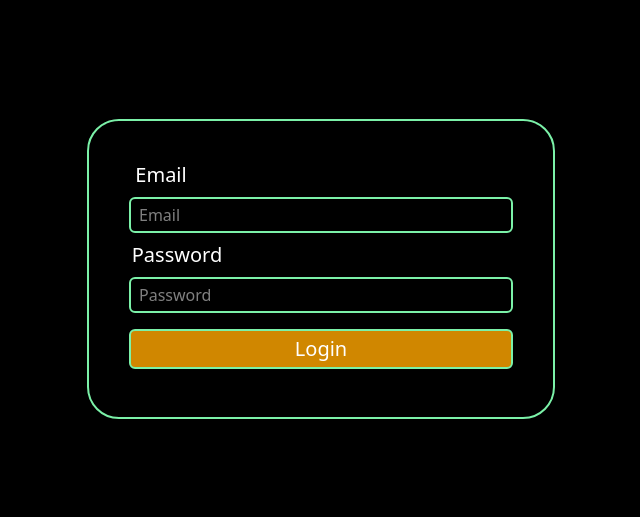
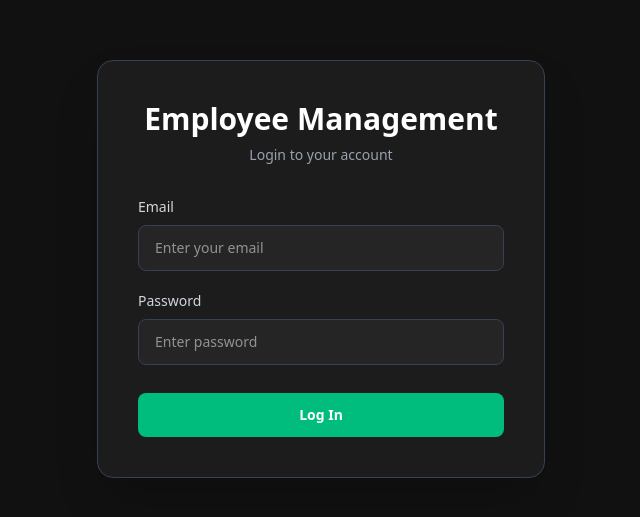
Before and after one commit to bansikumar12/employee-management, a React (Vite) app: page / in a window 1280 px wide. Shown: the part 131-648 px from the top of the page, without its empty margins (319-959 px from the left). Built offline with nearby package versions, Linux system fonts and the light colour scheme.

Commit message:
Refactor Login component layout and styles
Refactored Login component for improved structure and styling.

```diff
--- a/src/components/Auth/Login.jsx
+++ b/src/components/Auth/Login.jsx
@@ -1,58 +1,80 @@
-import React, { useState } from 'react';
+import React, { useState } from 'react'
+
+const Login = ({ handleLogin }) => {
+
+    const [email, setEmail] = useState('')
+    const [password, setPassword] = useState('')
+
+    const submitHandler = (e) => {
+        e.preventDefault()
+        handleLogin(email, password)
+        setEmail('')
+        setPassword('')
+    }
+
+    return (
+        <div className='min-h-screen w-full bg-[#111] flex items-center justify-center px-4'>
+
+            <div className='w-full max-w-md bg-[#1c1c1c] border border-gray-700 rounded-2xl p-8 sm:p-10 shadow-2xl'>
 
 
-const Login = ({handleLogin}) => {
+                <div className='text-center mb-8'>
+                    <h1 className='text-3xl font-bold text-white'>
+                        Employee Management
+                    </h1>
 
-  const [email, setEmail] = useState('');
-  const [password, setPassword] = useState('');
+                    <p className='text-gray-400 text-sm mt-2'>
+                        Login to your account
+                    </p>
+                </div>
 
-  const submitHandler = (e) => {
-  e.preventDefault();
-  handleLogin(email, password);
-  console.log({ email, password });
-  setEmail('');
-  setPassword('');
-};
-
-
-
-  return (
-    <div className='flex justify-center bg-black h-screen  items-center'>
-      <div className='border-2 bg-black  rounded-md'>
                 <form
                     onSubmit={submitHandler}
-          className='flex flex-col border-green-300 border-2 p-10 rounded-4xl items-center justify-center'
+                    className='flex flex-col'
                 >
-          <p className='text-white text-xl mr-80'>Email</p>
+
+                    {/* Email */}
+                    <label className='text-sm font-medium text-gray-300 mb-2'>
+                        Email
+                    </label>
+
                     <input
-            type='email'
-            placeholder='Email'
                         value={email}
                         onChange={(e) => setEmail(e.target.value)}
                         required
-            className=' border-2 border-green-300 text-white  w-96 p-2 py-1 my-2 rounded-md'
+                        className='outline-none bg-[#252525] text-white border border-gray-700 focus:border-emerald-500 font-medium text-sm py-3 px-4 rounded-lg transition'
+                        type='email'
+                        placeholder='Enter your email'
                     />
-            <p className='text-white text-xl mr-72'>Password</p>
+
+                    {/* Password */}
+                    <label className='text-sm font-medium text-gray-300 mb-2 mt-5'>
+                        Password
+                    </label>
+
                     <input
-            type='password'
-            placeholder='Password'
                         value={password}
                         onChange={(e) => setPassword(e.target.value)}
                         required
-            className=' border-2 border-green-300 text-white w-96 p-2 py-1 my-2 rounded-md'
-
+                        className='outline-none bg-[#252525] text-white border border-gray-700 focus:border-emerald-500 font-medium text-sm py-3 px-4 rounded-lg transition'
+                        type='password'
+                        placeholder='Enter password'
                     />
 
+                    {/* Login Button */}
                     <button
                         type='submit'
-            className='bg-yellow-600 border-2 active:scale-0 text-xl border-green-300 text-white w-96 p-2 py-1 my-2 rounded-md'
+                        className='mt-7 bg-emerald-500 hover:bg-emerald-600 active:scale-[0.98] text-white font-semibold text-sm py-3 rounded-lg transition duration-200'
                     >
-            Login
+                        Log In
                     </button>
+
                 </form>
+
             </div>
+
         </div>
-  );
-};
+    )
+}
 
-export default Login;
+export default Login
```
Lines whose indentation alone changed are shown as unchanged.
